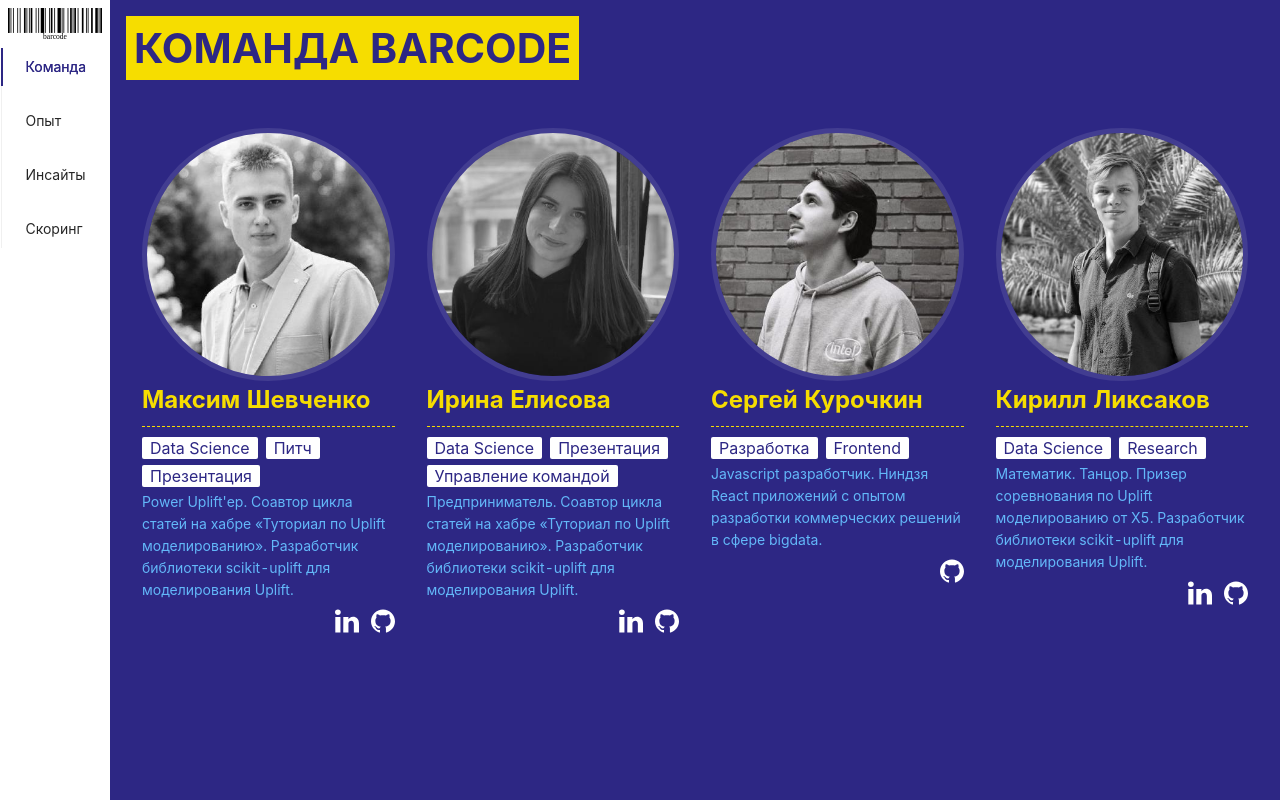
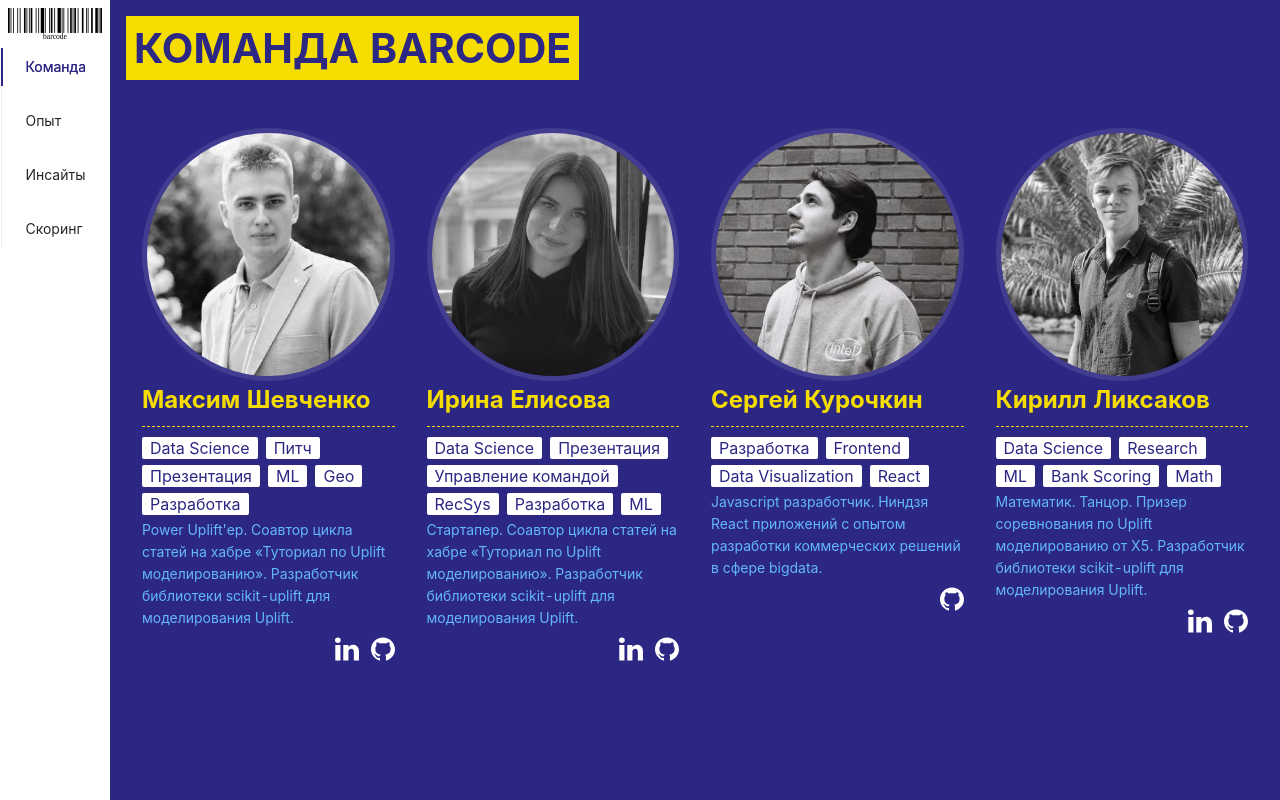
Before and after one commit to kurochkinSergei/bigtarget_barcode, a React (Create React App) app: page / in a window 1280 px wide. Built offline with nearby package versions, Linux system fonts and the light colour scheme.

Commit message:
add roles

```diff
--- a/src/components/Team/TeamList/index.js
+++ b/src/components/Team/TeamList/index.js
@@ -9,8 +9,15 @@
   pitch: "Питч",
   fe: "Frontend",
   rs: "Research",
+  ml: "ML",
+  geo: "Geo",
+  bank: "Bank Scoring",
+  math: "Math",
+  recsys: "RecSys",
   presentation: "Презентация",
   management: "Управление командой",
+  vis: "Data Visualization",
+  react: "React",
 };
 
 export const members = [
@@ -18,7 +25,7 @@
     id: "maks",
     img: maxImg,
     name: "Максим Шевченко",
-    roles: ["ds", "pitch", "presentation"],
+    roles: ["ds", "pitch", "presentation", "ml", "geo", "dev"],
     github: "https://github.com/maks-sh",
     linkedin: "https://www.linkedin.com/in/maks-sh/",
     description: `Power Uplift'ер. Соавтор цикла статей на хабре «Туториал по Uplift моделированию». Разработчик библиотеки scikit-uplift для моделирования Uplift.`,
@@ -27,17 +34,17 @@
     id: "irina",
     img: irinaImg,
     name: "Ирина Елисова",
-    roles: ["ds", "presentation", "management"],
+    roles: ["ds", "presentation", "management", "recsys", "dev", "ml"],
     github: "https://github.com/ElisovaIra",
     linkedin: "https://www.linkedin.com/in/irina-elisova-23b4b4bb/",
     description:
-      "Предприниматель. Соавтор цикла статей на хабре «Туториал по Uplift моделированию». Разработчик библиотеки scikit-uplift для моделирования Uplift.",
+      "Стартапер. Соавтор цикла статей на хабре «Туториал по Uplift моделированию». Разработчик библиотеки scikit-uplift для моделирования Uplift.",
   },
   {
     id: "sergei",
     img: sergeiImg,
     name: "Сергей Курочкин",
-    roles: ["dev", "fe"],
+    roles: ["dev", "fe", "vis", "react"],
     github: "https://github.com/kurochkinSergei",
     description:
       "Javascript разработчик. Ниндзя React приложений с опытом разработки коммерческих решений в сфере bigdata.",
@@ -47,7 +54,7 @@
     img: kirillImg,
     name: "Кирилл Ликсаков",
     linkedin: "https://www.linkedin.com/in/kirill-liksakov-19769a107/",
-    roles: ["ds", "rs"],
+    roles: ["ds", "rs", "ml", "bank", "math"],
     github: "https://github.com/kirrlix1994",
     description:
       "Математик. Танцор. Призер соревнования по Uplift моделированию от Х5. Разработчик библиотеки scikit-uplift для моделирования Uplift.",
```
